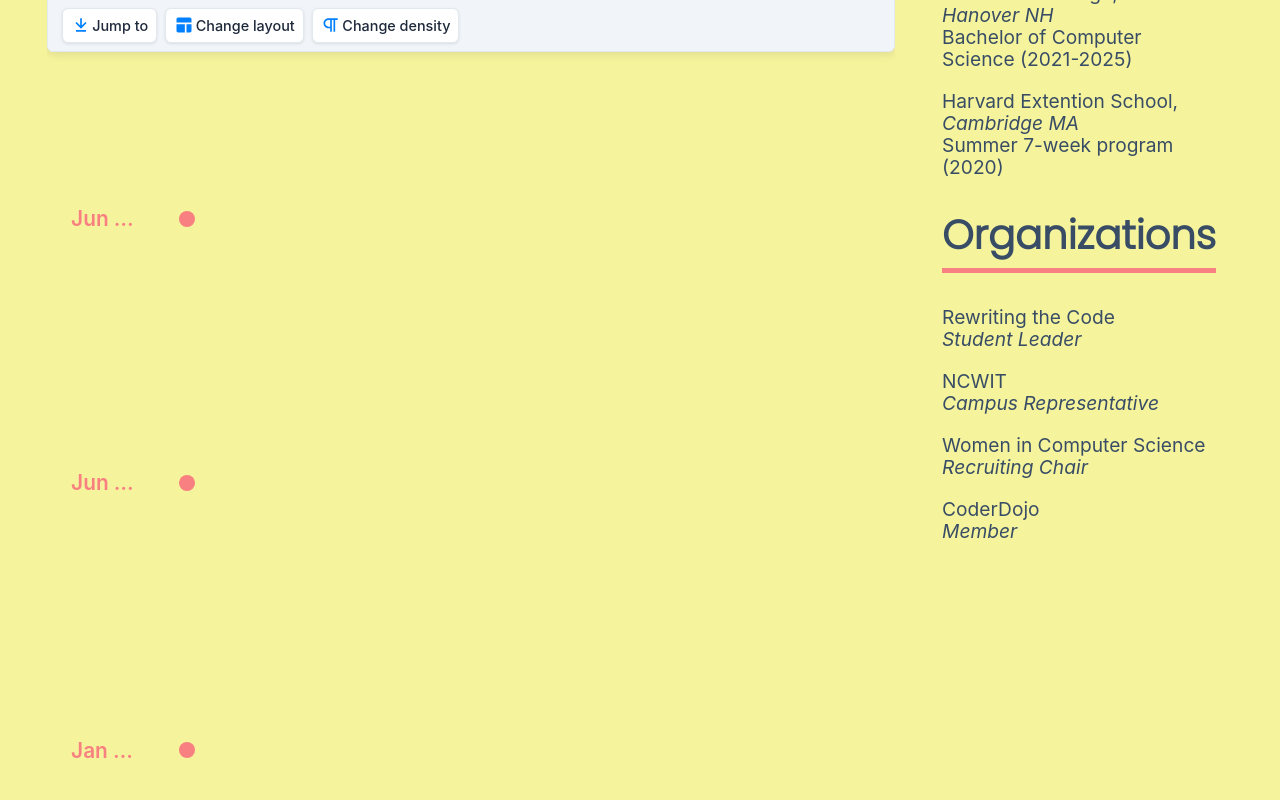
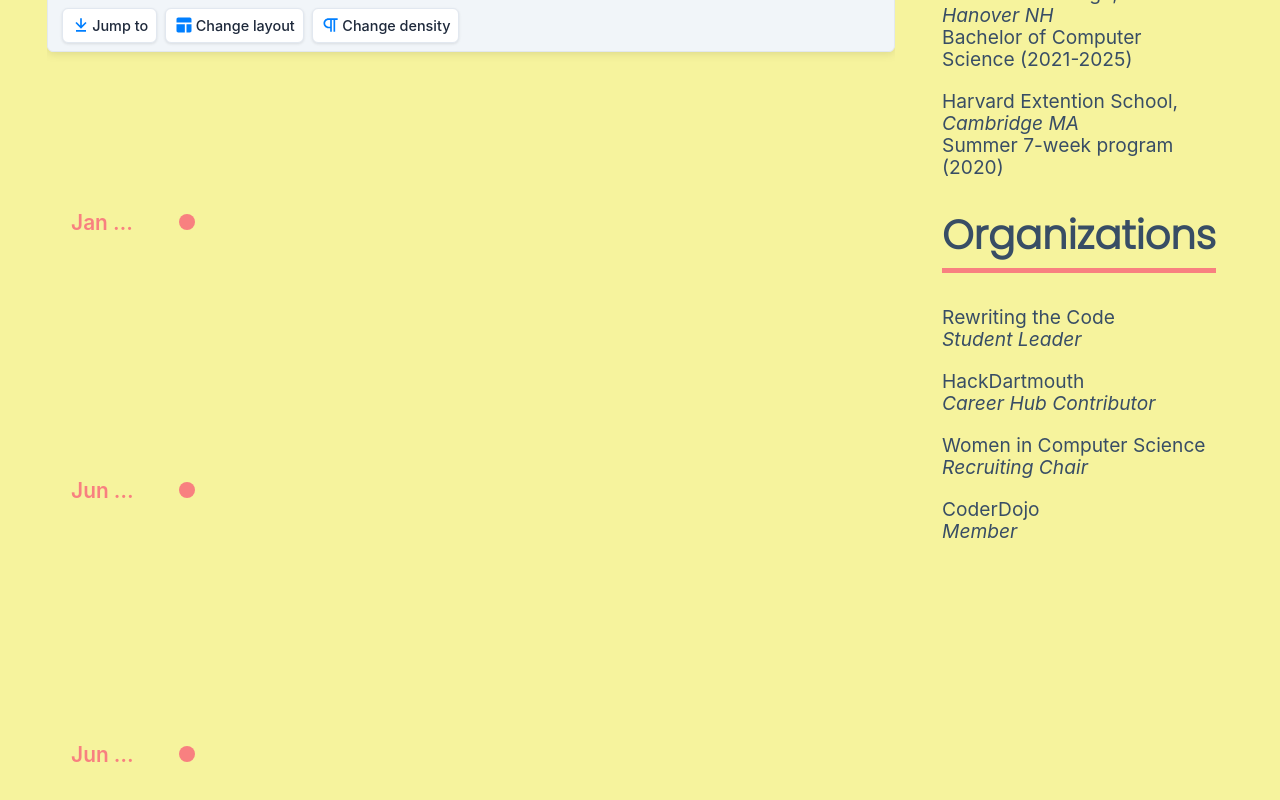
Before and after one commit to kaylie-e-sampson/kaylie.dev, a React (Create React App) app: page / in a window 1280 px wide. Shown: the part 2314-3114 px from the top of the page. Built offline with nearby package versions, Linux system fonts and the light colour scheme.

Commit message:
updated experiences

```diff
--- a/src/components/Experience/Experience.js
+++ b/src/components/Experience/Experience.js
@@ -4,29 +4,28 @@ import './Experience.css';
 
 const Experience = () => {
   const experienceItems = [{
-    title: "Jun 2022 - Present",
+    title: "Jan 2022 - Present",
+    cardTitle: "Digital Applied Learning and Innovation (DALI) Lab",
+    cardSubtitle: "Software Developer",
+    cardDetailedText: "As a developer in the lab, I collaborate closely with a team of four undergraduates to design, prototype, build and deploy a functioning app and develop front and back-end logic for mobile applications using React, React-Native, and Redux"
+  },
+    {
+    title: "Jun 2022 - September 2022",
     cardTitle: "Pegasystems",
     cardSubtitle:"Software Engineer Intern",
-    cardDetailedText: "Develops resources that support microservices, internally used testing infrastructure, and related features. Participates in daily standup, sprints, and full agile process as part of a team of five software engineers. Utilizes Docker, Gradle, and Jenkins to build and implement tests"
+    cardDetailedText: "As a member on the Cloud-Native Runtime team, I developd resources that support microservices, internally used testing infrastructure, and related features, participated in daily standup, sprints, and full agile process as part of a team of five software engineers, and utilized Docker, Gradle, and Jenkins to build and implement tests"
   },
   {
     title: "Jun 2022 - Present",
     cardTitle: "Rewriting the Code",
     cardSubtitle:"Student Council Peer Leader",
-    cardDetailedText:"Amplifies the voice and values of first-year/sophomore undergraduate women studying computer science. Serves as an active contributor concerning policies or actions adopted by RTC. Participates in leadership learning workshops as part of the RTC Rising Leader Institute",
-
-  },
-  {
-    title: "Jan 2022 - Present",
-    cardTitle: "Digital Applied Learning and Innovation (DALI) Lab",
-    cardSubtitle: "Software Developer",
-    cardDetailedText: "Collaborated closely with a team of four undergraduates to design, prototype, build and deploy a functioning app • Developed front and back-end logic for mobile applications using React, React-Native, and Redux",
+    cardDetailedText:"As a student leader, I Amplify the voice and values of first-year/sophomore undergraduate women studying computer science, serve as an active contributor concerning policies or actions adopted by RTC, and participate in leadership learning workshops as part of the RTC Rising Leader Institute",
   },
   {
     title: "Jan 2022 - Jun 2022",
     cardTitle: "Women in Computer Science",
     cardSubtitle: "Recruiting Chair",
-    cardDetailedText: "Conducts meetings for recruiting preparation, technical interview practice, and organized interview workshops. Managed relationships with company recruiters and the Center of Professional Development at Dartmouth"
+    cardDetailedText: "As a member of the executive board, I conduct meetings for recruiting preparation, technical interview practice, and organize interview workshops. I also manage relationships with company recruiters and the Center of Professional Development at Dartmouth"
   }
   ];
 
@@ -63,7 +62,7 @@ const Experience = () => {
           <h8>Summer 7-week program (2020)</h8> <br/>
           <h2>Organizations</h2>
           <h8>Rewriting the Code</h8><br></br><h8><em>Student Leader</em></h8><br></br><br></br>
-          <h8>NCWIT</h8><br></br><h8><em>Campus Representative</em></h8><br></br><br></br>
+          <h8>HackDartmouth</h8><br></br><h8><em>Career Hub Contributor</em></h8><br></br><br></br>
           <h8>Women in Computer Science</h8><br></br><h8><em>Recruiting Chair</em></h8><br></br><br></br>
           <h8>CoderDojo</h8><br></br><h8><em>Member</em></h8><br></br><br></br>
         </div>
```
